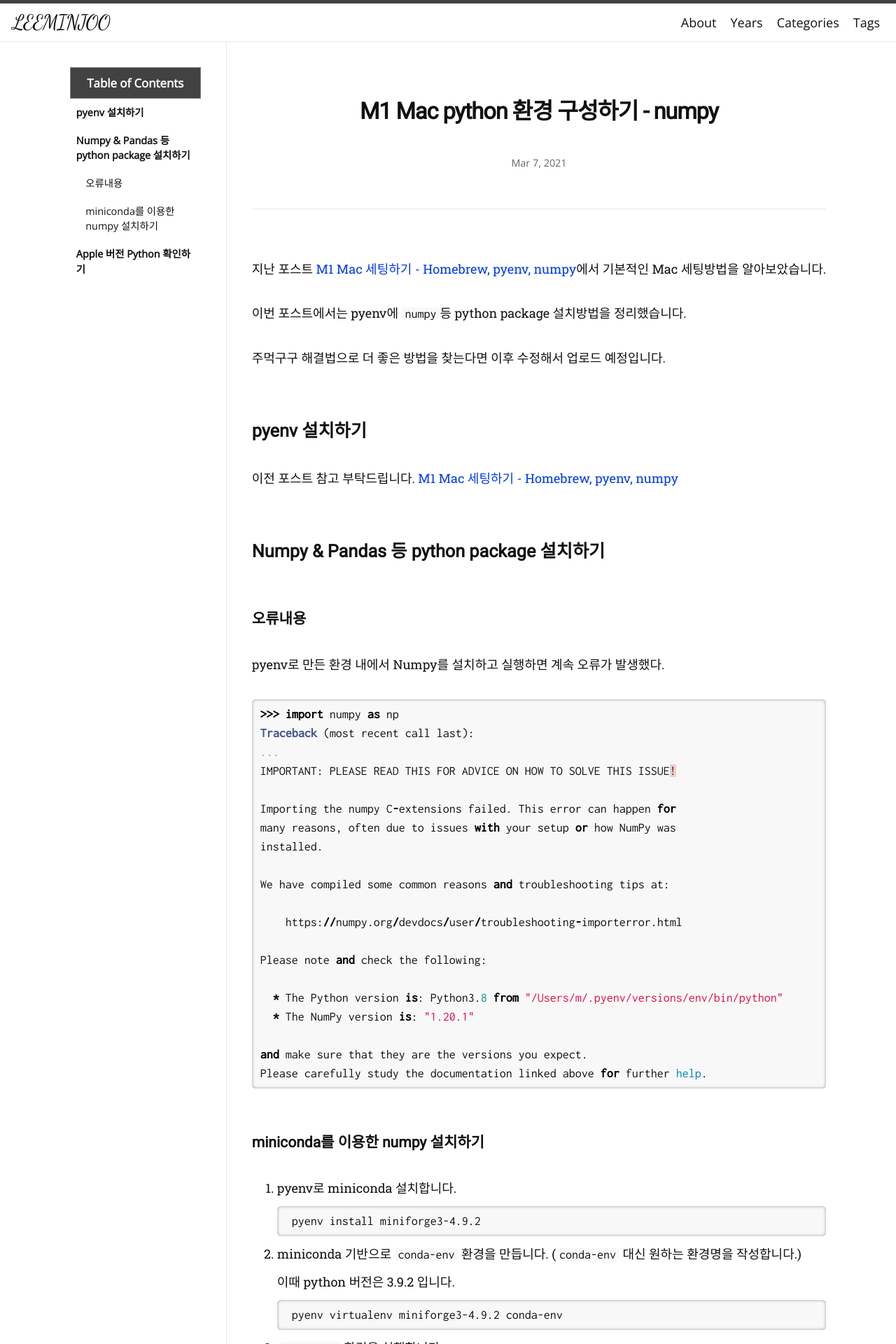
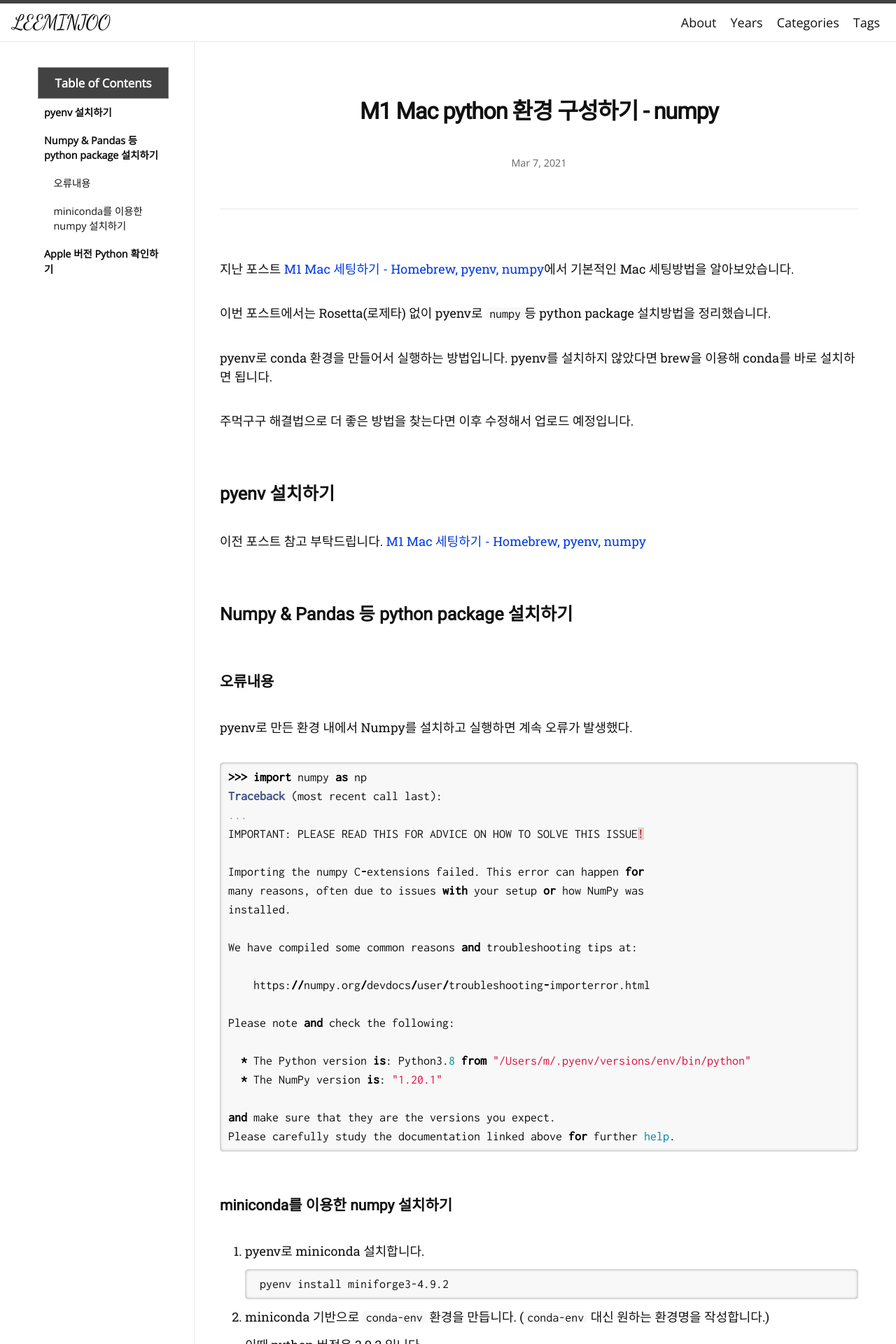
Before and after one commit to zivong/jekyll-theme-hamilton, a Jekyll site: the page built from _posts/2021-03-07-Setting-Dev-M1-Mac-Install-Numpy-with-Pyenv.md, in a window 1280 px wide. Shown: the top 1920 px of the page at 70% size. Built offline with Jekyll 4.4.1, drawn with Linux system fonts in a browser that asks for light colours; nearby versions of some CDN libraries; some web fonts are replaced; comment, search, counter and statistics services are not loaded.

Commit message:
Without rosetta

```diff
--- a/_posts/2021-03-07-Setting-Dev-M1-Mac-Install-Numpy-with-Pyenv.md
+++ b/_posts/2021-03-07-Setting-Dev-M1-Mac-Install-Numpy-with-Pyenv.md
@@ -10,7 +10,9 @@ priority : 1.0
 
 지난 포스트 [M1 Mac 세팅하기 - Homebrew, pyenv, numpy]({% post_url 2021-03-04-Setting-M1-Mac %})에서 기본적인 Mac 세팅방법을 알아보았습니다.
 
-이번 포스트에서는 pyenv에 `numpy`등 python package 설치방법을 정리했습니다.
+이번 포스트에서는 Rosetta(로제타) 없이 pyenv로 `numpy`등 python package 설치방법을 정리했습니다.
+
+pyenv로 conda 환경을 만들어서 실행하는 방법입니다. pyenv를 설치하지 않았다면 brew을 이용해 conda를 바로 설치하면 됩니다.
 
 주먹구구 해결법으로 더 좋은 방법을 찾는다면 이후 수정해서 업로드 예정입니다.
 
```
